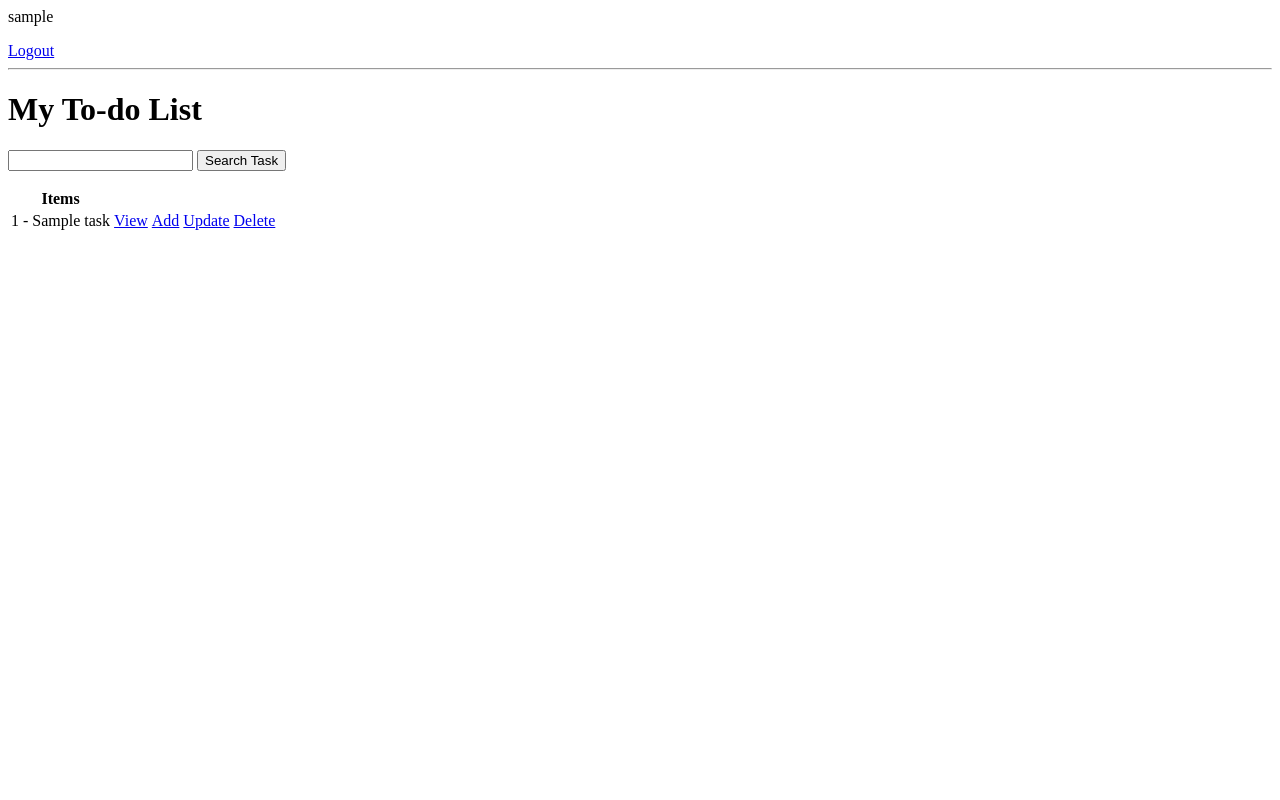
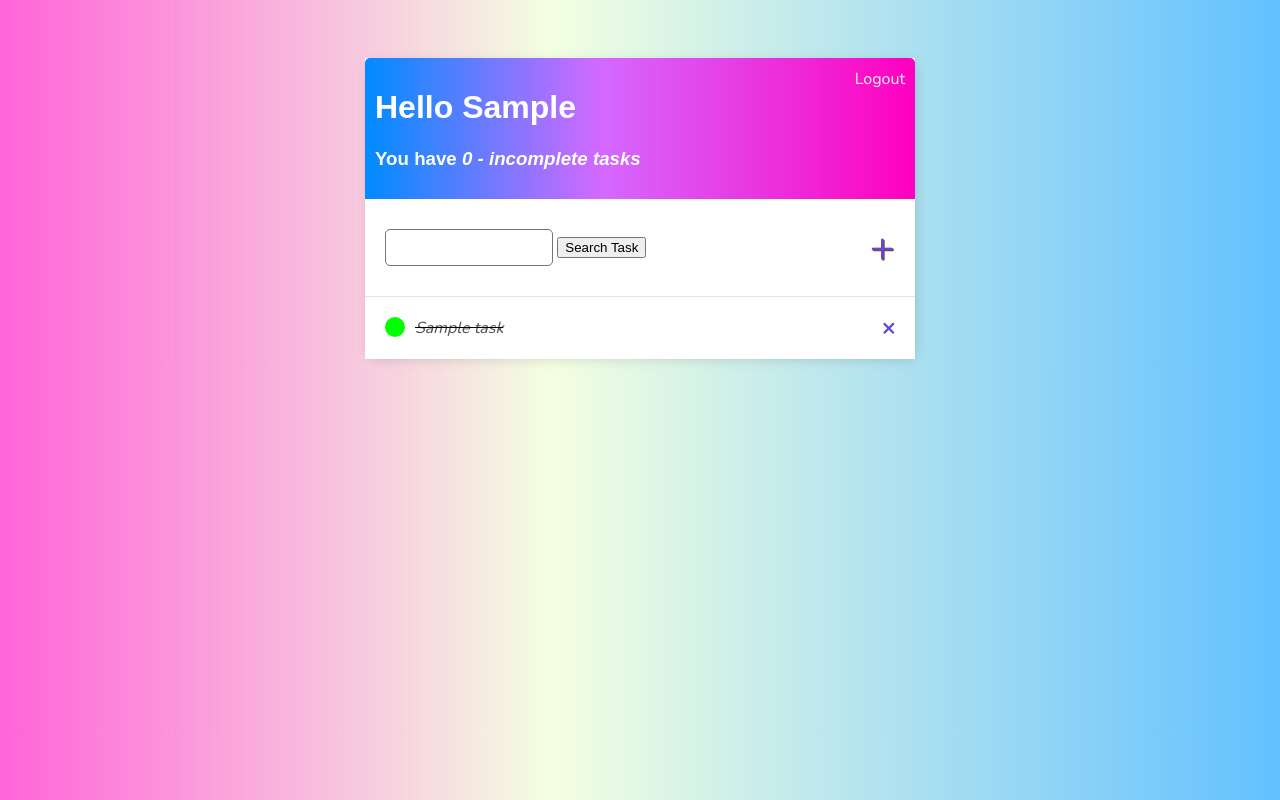
Before and after one commit to sholpan4/DJ_hw, a Django app: page / in a window 1280 px wide. Run offline with Django 5.2, Linux system fonts and the light colour scheme; a user stored in the database is signed in; tables that the repository leaves empty hold one stand-in row (values such as "Sample post").

Commit message:
todolist files

```diff
--- /dev/null
+++ b/templates/todo_app/main.html
@@ -0,0 +1,139 @@
+<!doctype html>
+<html lang="">
+<head>
+    <meta charset="UTF-8">
+    <meta name="viewport"
+          content="width=device-width, user-scalable=no, initial-scale=1.0, maximum-scale=1.0, minimum-scale=1.0">
+    <meta http-equiv="X-UA-Compatible" content="ie=edge">
+    <title>Todo List</title>
+    <link rel="preconnect" href="https://fonts.gstatic.com">
+    <link href="https://fonts.googleapis.com/css2?family=Nunito:wght@200&display=swap" rel="stylesheet">
+</head>
+<style>
+    body{
+            background: linear-gradient(90deg, #ff00bf9b 0%, #c6ff6932 43%, #0099ff9d 100%);
+            font-family: 'Nunito', sans-serif;
+            padding-top: 50px;
+
+    }
+    .container {
+            max-width: 550px;
+            margin: auto;
+            background-color: #fff;
+            -webkit-box-shadow: 2px 2px 13px -4px rgba(0, 0, 0, 0.21);
+            box-shadow: 2px 2px 13px -4px rgba(0, 0, 0, 0.21);
+        }
+    .header-bar {
+        display: flex;
+        justify-content: space-between;
+        color: #fff;
+        padding: 10px;
+        border-radius: 5px 5px 0 0;
+        background: linear-gradient(90deg, #008cff 0%, #d469ff 43%, #ff00bf 100%);
+    }
+    h1,
+    h2,
+    h3,
+    h4,
+    h5,
+    h6
+    {
+    font-family: 'Raleway', sans-serif;
+}
+    .task-wrapper {
+            display: flex;
+            align-items: center;
+            justify-content: space-between;
+            background-color: #fff;
+            border-top: 1px solid #dfe4ea;
+            overflow: hidden;
+        }
+        .task-title {
+            display: flex;
+            padding: 20px;
+        }
+
+        .task-title a {
+            text-decoration: none;
+            color: #4b5156;
+            margin-left: 10px;
+        }
+
+        .task-complete-icon {
+            height: 20px;
+            width: 20px;
+            background-color: rgb(0, 255, 0);
+            border-radius: 50%;
+        }
+
+        .task-incomplete-icon {
+            height: 20px;
+            width: 20px;
+            background-color: rgb(160, 160, 160);
+            border-radius: 50%;
+        }
+
+        .delete-link {
+            text-decoration: none;
+            font-weight: 900;
+            color: #6249cf;
+            font-size: 22px;
+            line-height: 0;
+            padding: 20px 20px;
+        }
+        .header-bar a {
+            color: rgb(247, 247, 247);
+            text-decoration: none;
+        }
+        #search-add-wrapper {
+            display: flex;
+            justify-content: space-between;
+            align-items: center;
+            padding: 20px;
+        }
+        input[type=text],
+        input[type=password],
+        textarea {
+            border: 1px solid #757575;
+            border-radius: 5px;
+            padding: 10px;
+            width: 50%;
+        }
+
+        label {
+            padding-top: 10px !important;
+            display: block;
+        }
+
+        ::placeholder {
+            font-weight: 300;
+            opacity: 0.5;
+        }
+
+        .button {
+            border: 1px solid #757575;
+            background-color: #FFF;
+            color: #6249cf;
+            padding: 10px;
+            font-size: 14px;
+            border-radius: 5px;
+            cursor: pointer;
+        }
+        #add-link {
+            color: #6249cf;
+            text-decoration: none;
+            font-size: 42px;
+            text-shadow: 1px 1px #81413b;
+        }
+        .card-body {
+            padding: 20px;
+
+        }
+</style>
+<body>
+    <div class="container">
+        {% block content %}
+        {% endblock content %}
+    </div>
+</body>
+</html>
--- a/templates/todo_app/task_list.html
+++ b/templates/todo_app/task_list.html
@@ -1,30 +1,67 @@
+{% extends 'todo_app/main.html' %}
+
+{% block content %}
+
+<div class="header-bar">
+    <div>
+        <h1>Hello {{ request.user|title }}</h1>
+        <h3>You have <i>{{ count }} - incomplete task{{ count|pluralize:'s' }}</i></h3>
+    </div>
     {%  if request.user.is_authenticated %}
-    <p>{{ request.user }}</p>
         <a href="{% url 'logout' %}">Logout</a>
     {% else %}
         <a href="{% url 'login' %}">Login</a>
     {% endif %}
-<hr>
+</div>
 
-<h1>My To-do List</h1>
+<div id="search-add-wrapper">
     <form action="" method="get">
         <input type="text" name="search_area">
         <input type="submit" value="Search Task">
     </form>
-<table>
-    <tr>
-        <th>Items</th>
-    </tr>
+    <a id="add-link" href="{% url 'task_create' %}">&#x2b;</a>
+</div>
+
+<div class="card-bdy">
+    <div class="task-items-wrapper">
         {% for tasks in task %}
-    <tr>
-        <td>{{ tasks.pk }} - {{ tasks.title }}</td>
-        <td><a href="{% url 'tasks_detail' tasks.id %}">View</a></td>
-        <td><a href="{% url 'task_create' %}">Add</a></td>
-        <td><a href="{% url 'tasks_update' tasks.id %}">Update</a></td>
-        <td><a href="{% url 'tasks_delete' tasks.id %}">Delete</a></td>
-    </tr>
+        <div class="task-wrapper">
+            {% if tasks.complete %}
+            <div class="task-title">
+                <div class="task-complete-icon"></div>
+                <i><s><a href="{% url 'tasks_update' tasks.id %}">{{ tasks }}</a></s></i>
+            </div>
+            <a class="delete-link" href="{% url 'tasks_delete' tasks.id %}">&#215;</a>
+
+            {% else %}
+            <div class="task-title">
+                <div class="task-incomplete-icon"></div>
+                <a href="{% url 'tasks_update' tasks.id %}">{{ tasks }}</a>
+            </div>
+            <a class="delete-link" href="{% url 'tasks_delete' tasks.id %}">&#215;</a>
+            {% endif %}
+        </div>
         {% empty %}
-    <h3>No items in list</h3>
-    <a href="">Add new Item</a>
+        <h3>No items in List</h3>
+        <a href="{% url 'task_create' %}">Add New Item</a>
         {% endfor %}
-</table>
+    </div>
+</div>
+<!--<table>-->
+<!--    <tr>-->
+<!--        <th>Items</th>-->
+<!--    </tr>-->
+<!--    {% for tasks in task %}-->
+<!--    <tr>-->
+<!--        <td>{{ tasks.pk }} - {{ tasks.title }}</td>-->
+<!--        <td><a href="{% url 'tasks_detail' tasks.id %}">View</a></td>-->
+<!--        <td><a href="{% url 'task_create' %}">Add</a></td>-->
+<!--        <td><a href="{% url 'tasks_update' tasks.id %}">Update</a></td>-->
+<!--        <td><a href="{% url 'tasks_delete' tasks.id %}">Delete</a></td>-->
+<!--    </tr>-->
+<!--    {% empty %}-->
+<!--    <h3>No items in list</h3>-->
+<!--    <a href="{% url 'task_create' %}">Add new Item</a>-->
+<!--    {% endfor %}-->
+<!--</table>-->
+{% endblock content %}
--- a/todo_app/views.py
+++ b/todo_app/views.py
@@ -24,7 +24,8 @@ class TaskList(LoginRequiredMixin, ListView):
 
         search_input = self.request.GET.get('search_area') or ''
         if search_input:
-            context['task'] = context['task'].filter(title__icontains = search_input)
+            context['task'] = context['task'].filter(title__icontains=search_input)
+            # context['task'] = context['task'].filter(title__startswith=search_input)
             context['search_input'] = search_input
         return context
 
@@ -59,7 +60,7 @@ class TaskDelete(LoginRequiredMixin, DeleteView):
 
 class NewLoginView(LoginView):
     template_name = 'todo_app/login.html'
-    fields = '__all__'
+    fields = "__all__"
     redirect_authenticated_user = False
 
     def get_success_url(self):
```
Also changed, not shown: templates/todo_app/login.html (+15 -6 lines), templates/todo_app/register.html (+26 -7 lines), templates/todo_app/task_confirm_delete.html (+17 -6 lines), templates/todo_app/task_form.html (+16 -7 lines). Lines whose indentation alone changed are shown as unchanged.
